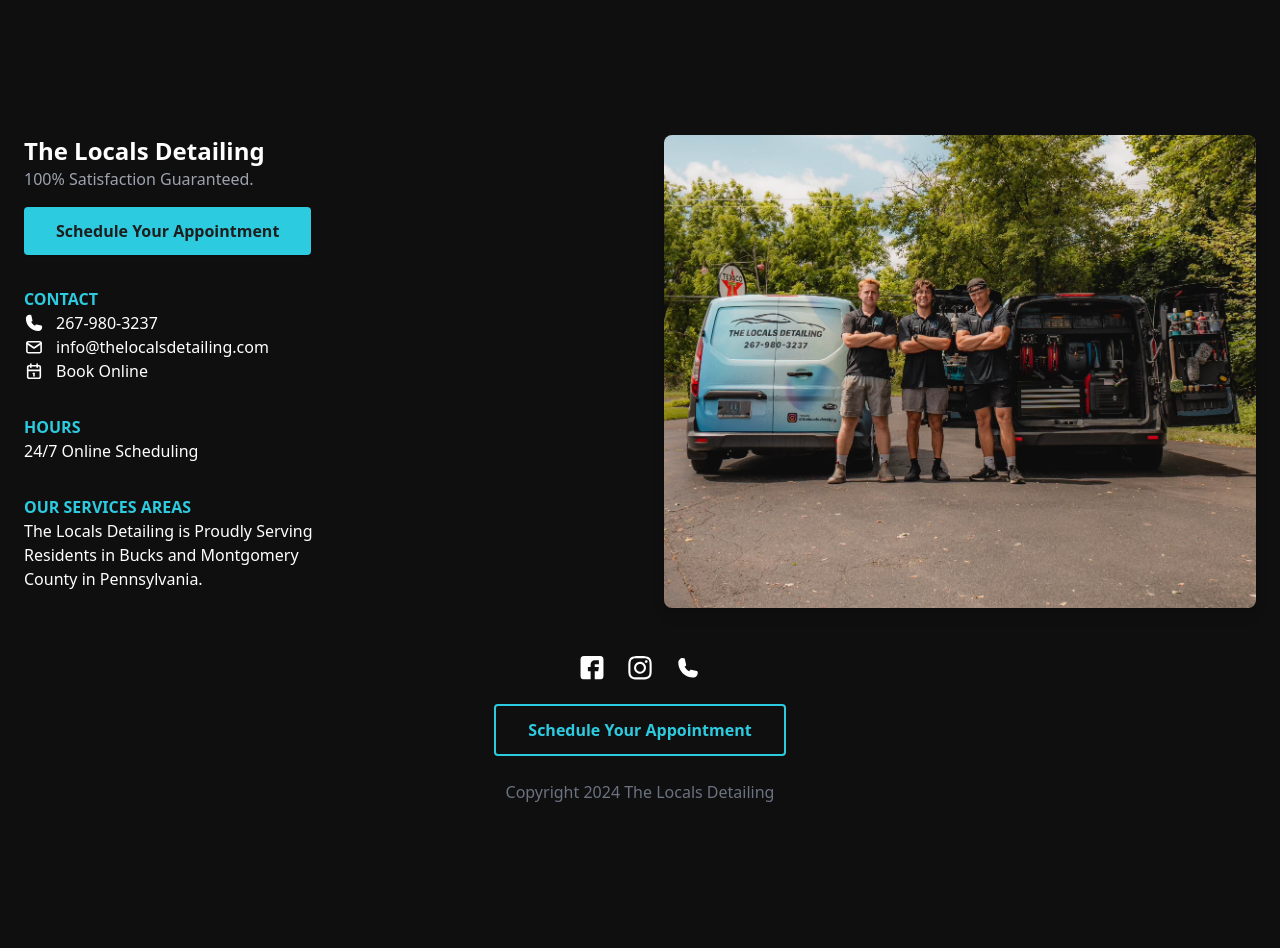
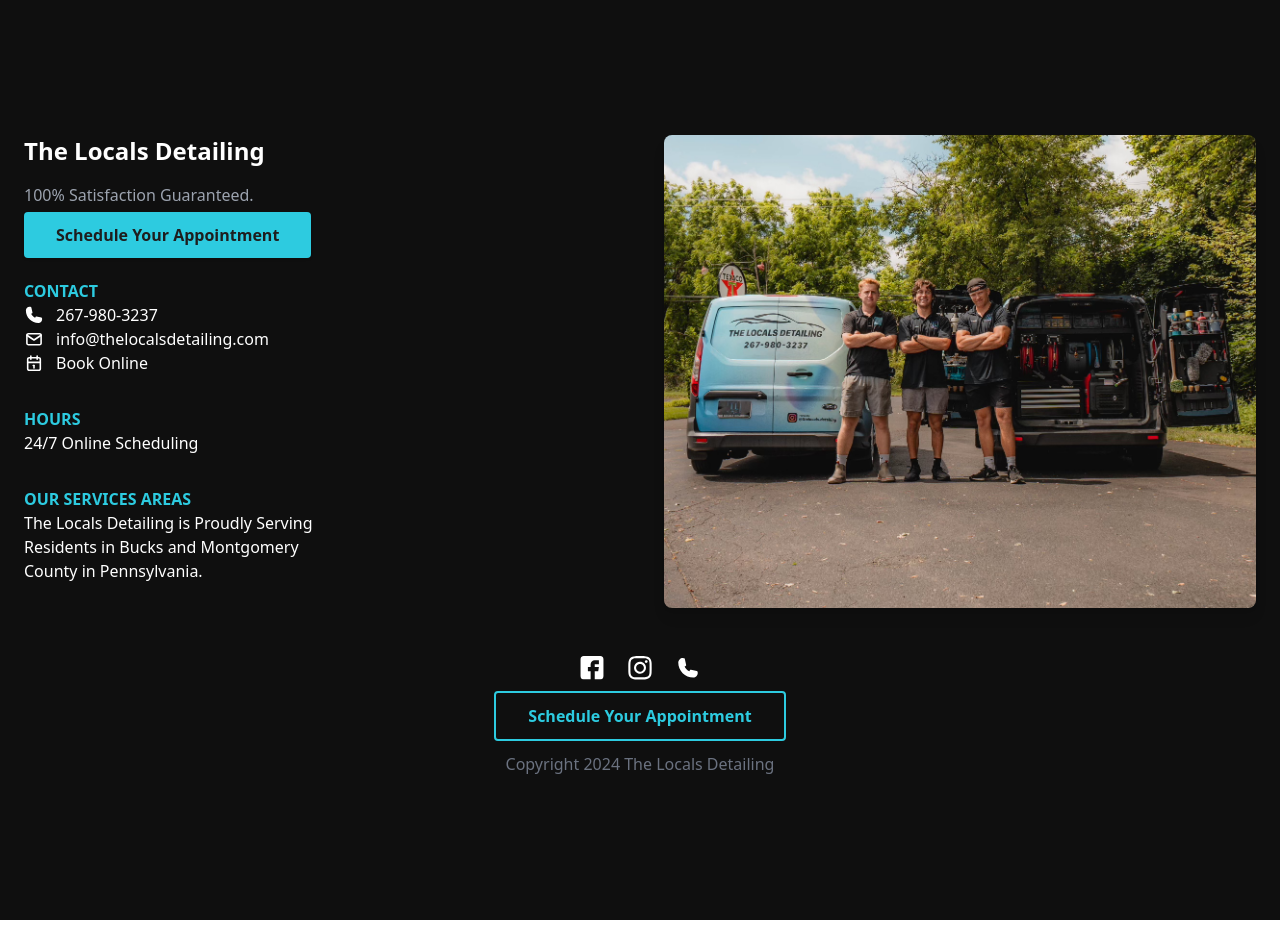
Before and after one commit to TravisDLeslie/thelocals, a React (Create React App) app: page /about-us in a window 1280 px wide. Shown: the part 1260-2208 px from the top of the page. After the commit the page ends 2180 px from the top, so only its background shows below. Built offline with nearby package versions, Linux system fonts and the light colour scheme.

Commit message:
footer links

```diff
--- a/src/components/AboutUs.jsx
+++ b/src/components/AboutUs.jsx
@@ -34,7 +34,7 @@
           </p>
 
           {/* Call-to-Action Button */}
-         <AnimatedButton />
+         <AnimatedButton url="https://app.urable.com/virtual-shop/8KCjpE0z7HIuNt0ZaJ2K" />
         </div>
       </div>
 
--- a/src/components/AddOns.jsx
+++ b/src/components/AddOns.jsx
@@ -87,7 +87,7 @@
       </div>
 
       <div className="mt-8 text-center">
-        <AnimatedButton />
+        <AnimatedButton  url="https://app.urable.com/virtual-shop/8KCjpE0z7HIuNt0ZaJ2K" />
       </div>
     </section>
   );
--- a/src/components/FAQ.jsx
+++ b/src/components/FAQ.jsx
@@ -119,7 +119,7 @@
 
         {/* CTA Button */}
         <div className="mt-6">
-          <AnimatedButton/>        </div>
+          <AnimatedButton url="https://app.urable.com/virtual-shop/8KCjpE0z7HIuNt0ZaJ2K"/>        </div>
       </div>
     </section>
   );
--- a/src/components/Footer.jsx
+++ b/src/components/Footer.jsx
@@ -13,12 +13,19 @@
         {/* Contact and Info Section */}
         <div className="w-full md:w-1/2 space-y-8 text-center md:text-left">
           {/* Header Section */}
-          <div>
+          <div className="space-y-4">
       <h2 className="text-2xl font-bold">The Locals Detailing</h2>
       <p className="text-gray-400">100% Satisfaction Guaranteed.</p>
-            <button className="bg-[#2DCBE0] text-[#1e1e1e] font-bold py-3 px-8 mt-4 rounded shadow hover:bg-[#5E297F] hover:text-white transition-colors duration-300">
+      <div className="mt-6"> {/* Add top margin here to create space */}
+        <a
+          href="https://app.urable.com/virtual-shop/8KCjpE0z7HIuNt0ZaJ2K"
+          target="_blank"
+          rel="noopener noreferrer"
+          className="bg-[#2DCBE0] text-[#1e1e1e] font-bold py-3 px-8 rounded shadow hover:bg-[#5E297F] hover:text-white transition-colors duration-300"
+        >
           Schedule Your Appointment
-            </button>
+        </a>
+      </div>
     </div>
 
           {/* Contact Section */}
@@ -80,10 +87,16 @@
 
         {/* CTA Button */}
         <div>
-          <button className="border-2 border-[#2DCBE0] text-[#2DCBE0] font-bold py-3 px-8 rounded hover:bg-[#2DCBE0] hover:text-[#1e1e1e] transition-colors duration-300">
+  <a
+    href="https://app.urable.com/virtual-shop/8KCjpE0z7HIuNt0ZaJ2K"
+    target="_blank"
+    rel="noopener noreferrer"
+    className="border-2 border-[#2DCBE0] text-[#2DCBE0] font-bold py-3 px-8 rounded hover:bg-[#2DCBE0] hover:text-[#1e1e1e] transition-colors duration-300"
+  >
     Schedule Your Appointment
-          </button>
+  </a>
 </div>
+
 
         {/* Footer Bottom */}
         <div className="text-gray-500">
--- a/src/components/WhyTheLocals.jsx
+++ b/src/components/WhyTheLocals.jsx
@@ -96,7 +96,7 @@
       </div>
 
       <div className="mt-24 text-center">
-      <AnimatedButton />
+      <AnimatedButton url="https://app.urable.com/virtual-shop/8KCjpE0z7HIuNt0ZaJ2K" />
       </div>
     </section>
   );
```
Lines whose indentation alone changed are shown as unchanged.
